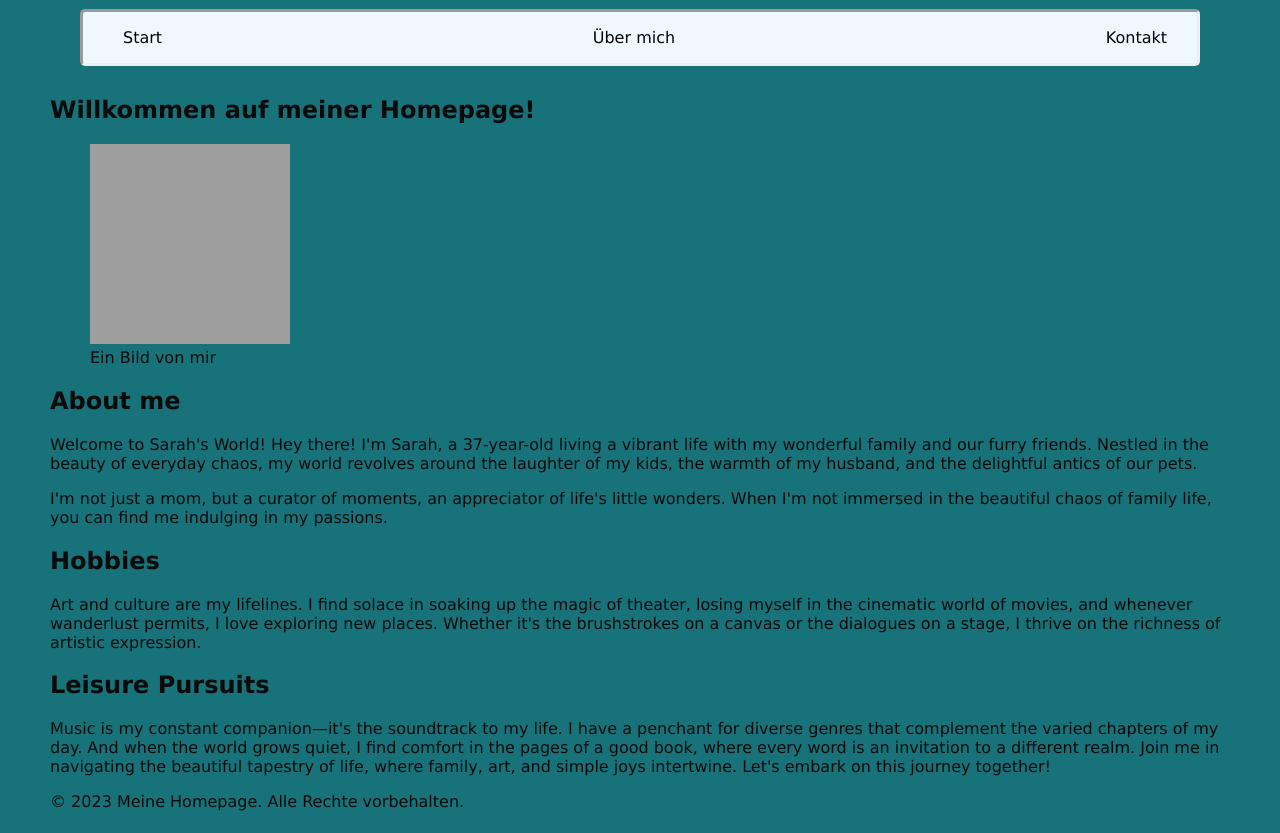
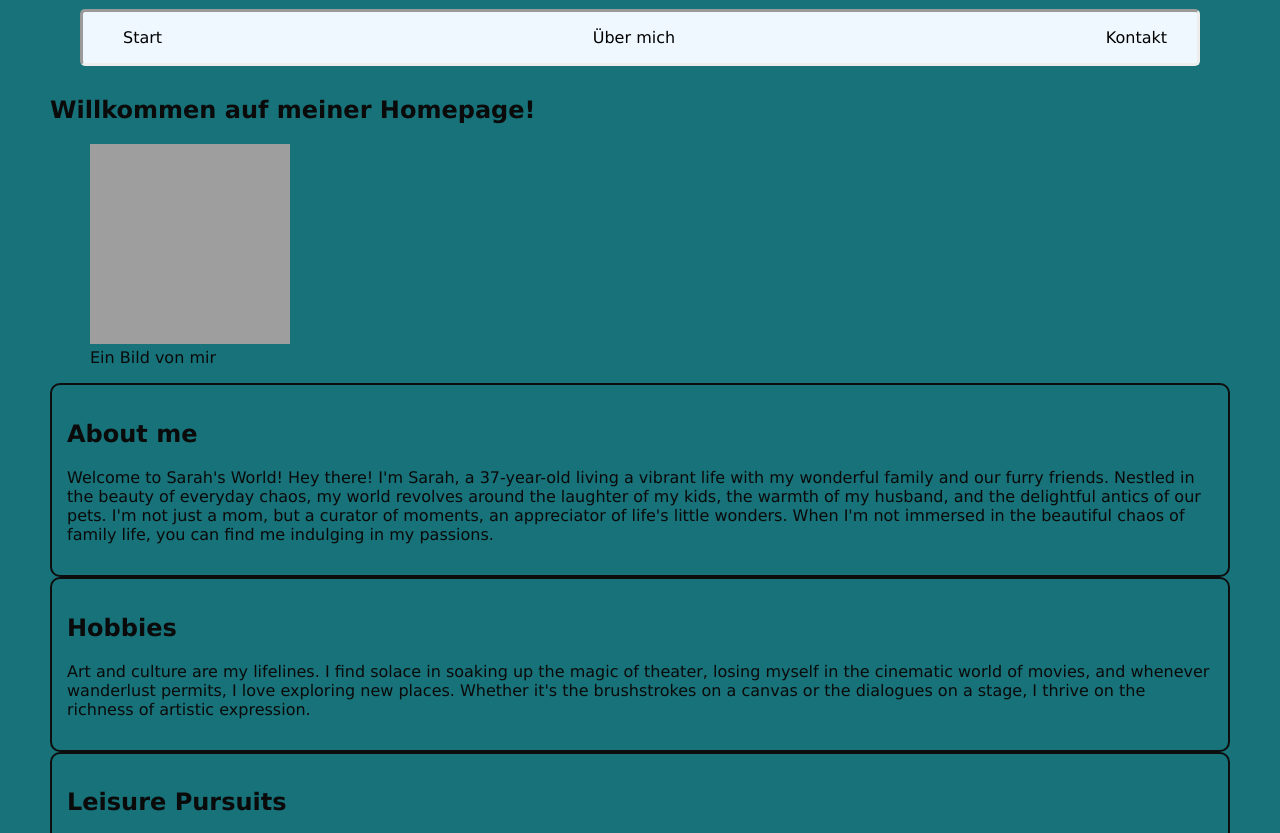
Before and after one commit to SarahJoyceMorgen/personal-website, a plain HTML site: page index.html in a window 1280 px wide. Shown: the part 108-941 px from the top of the page. Drawn offline with Linux system fonts and the light colour scheme; grey boxes are pictures that could not be loaded.

Commit message:
Update Class and Sections

```diff
--- a/index.html
+++ b/index.html
@@ -26,7 +26,7 @@
             </ul>
         </nav>
 
-        <section id="start">
+        <section class="start">
             <h2>Willkommen auf meiner Homepage!</h2>
 
             <figure>
@@ -35,18 +35,19 @@
             </figure>
         </section>
 
-        <section id="About me">
+        <section class="about-me">
             <h2>About me</h2>
             <p>Welcome to Sarah's World!
 
                 Hey there! I'm Sarah, a 37-year-old living a vibrant life with my wonderful family and our furry friends.
                 Nestled in the beauty of everyday chaos, my world revolves around the laughter of my kids, the warmth of
-                my husband, and the delightful antics of our pets.</p>
+                my husband, and the delightful antics of our pets.
+                I'm not just a mom, but a curator of moments, an appreciator of life's little wonders.
+                When I'm not immersed in the beautiful chaos of family life, you can find me indulging in my passions.</p>
         </section>
-<p> I'm not just a mom, but a curator of moments, an appreciator of life's little wonders.
-    When I'm not immersed in the beautiful chaos of family life, you can find me indulging in my passions.</p>
 
-    <section id="Hobbies">
+
+    <section class="hobbies">
     <h2>Hobbies</h2>
 <p> Art and culture are my lifelines. I find solace in soaking up the magic of theater, losing myself in the cinematic world of movies, and whenever wanderlust permits,
     I love exploring new places. Whether it's the brushstrokes on a canvas or the dialogues on a stage, I thrive on the richness of artistic expression.
@@ -54,7 +55,7 @@
 </p>
 </section>
 
-<section>
+<section class="leisure-pursuits">
     <h2>Leisure Pursuits</h2>
 <p> Music is my constant companion—it's the soundtrack to my life. I have a penchant for diverse genres that complement the varied chapters of my day. And when the world grows quiet, I find comfort in the pages of a good book, where every word is an invitation to a different realm.
 
--- a/style.css
+++ b/style.css
@@ -41,6 +41,32 @@ a {
   color: black;
 }
 
+.about-me
+{
+  border: 2px solid #0e0d0d;
+  border-radius: 10px;
+  padding: 15px;
+}
+
+.hobbies
+{
+  border: 2px solid #0e0d0d;
+  border-radius: 10px;
+  padding: 15px;
+}
+
+.leisure-pursuits
+{
+  border: 2px solid #0e0d0d;
+  border-radius: 10px;
+  padding: 15px;
+}
+
+.section
+{
+padding-bottom: 20px;
+}
+
 
 .navbar {
   background-color: aliceblue;
```
